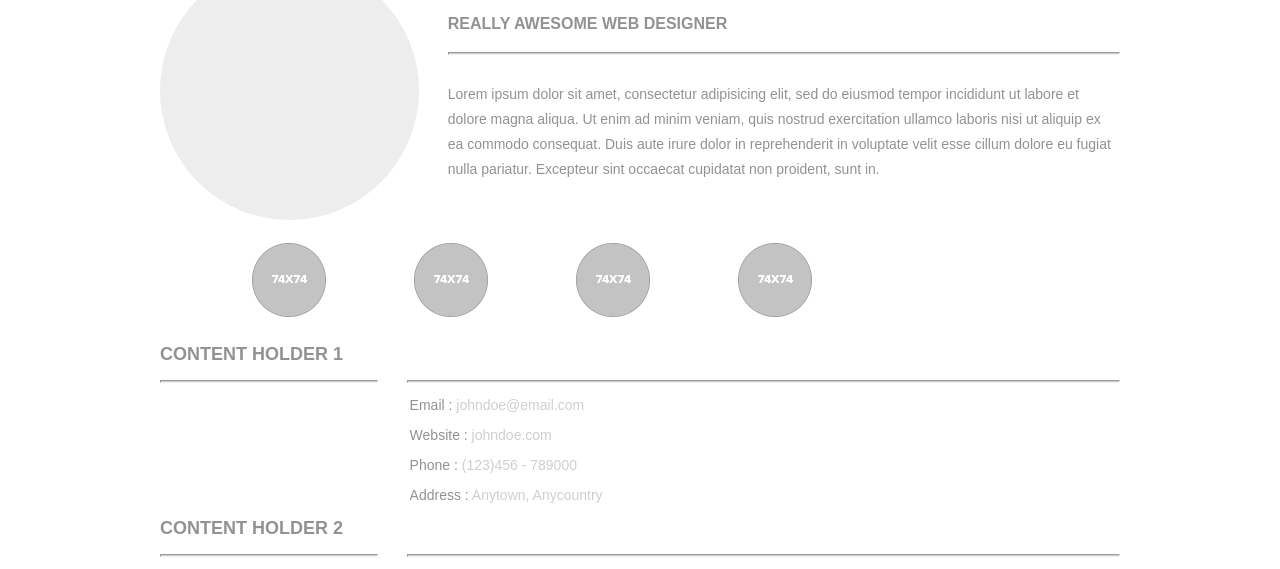
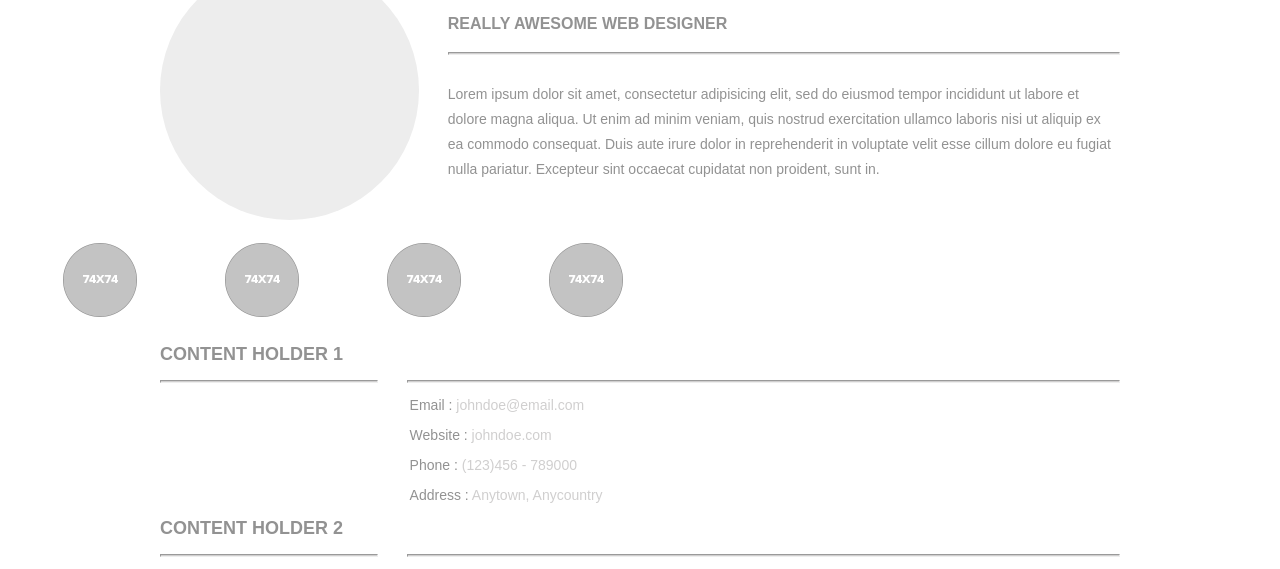
Before and after one commit to AVWEB22/Dreamweaver-Portfolio, a plain HTML site: page Dreamweaver2/Untitled-2.html in a window 1280 px wide. Shown: the part 166-735 px from the top of the page. Drawn offline with Linux system fonts and the light colour scheme.

Commit message:
Update aboutPageStyle.css

```diff
--- a/AboutPageAssets/styles/aboutPageStyle.css
+++ b/AboutPageAssets/styles/aboutPageStyle.css
@@ -228,6 +228,14 @@ body div img {
 .socialNetworkNavBar {
     margin-left: -355px;
 }
+.socialNetworkNav div img {
+}
+.socialNetworkNavBar .socialNetworkNav {
+}
+.socialNetworkNavBar {
+    margin-left: -632px;
+    padding-left: 0px;
+}
 
 /* Media query for Mobile devices*/
 @media only screen and (min-width : -43px ) and ( max-width : 480px ){
```
